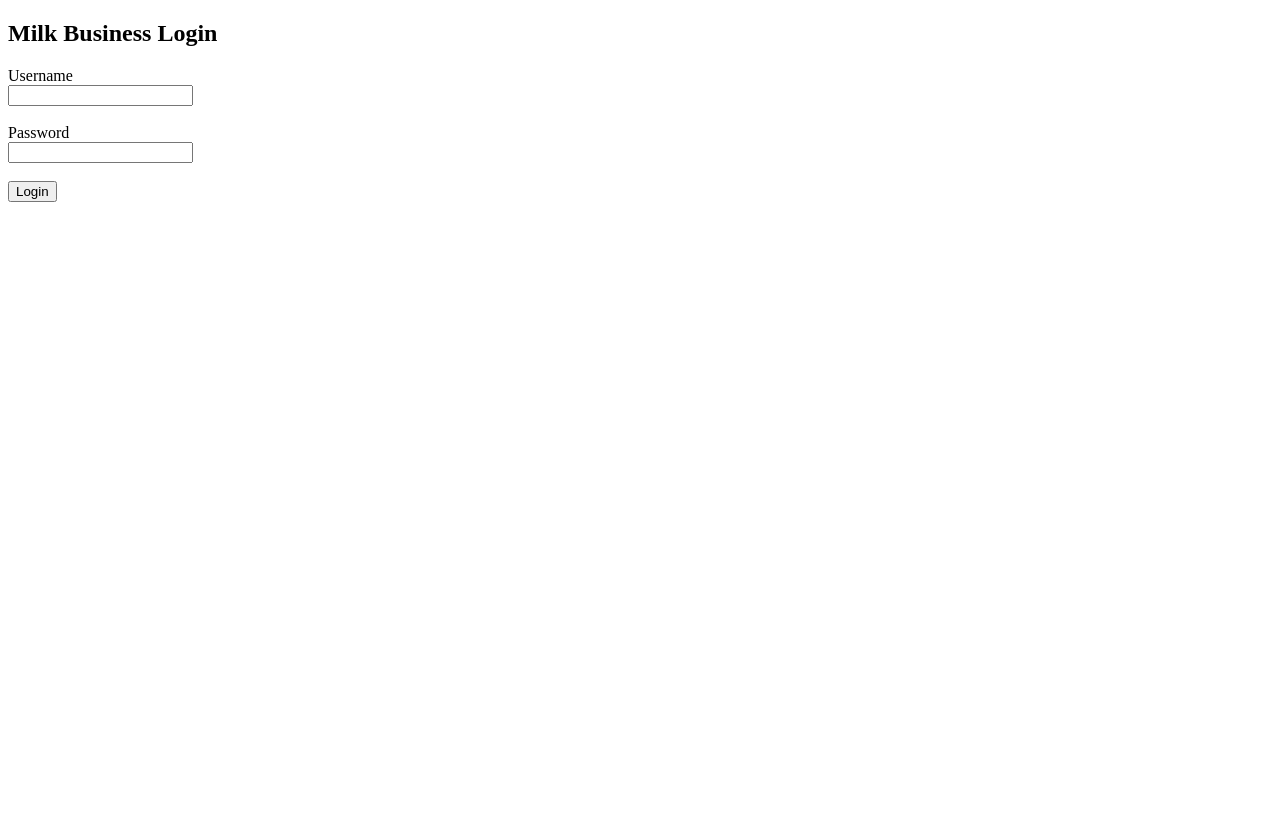
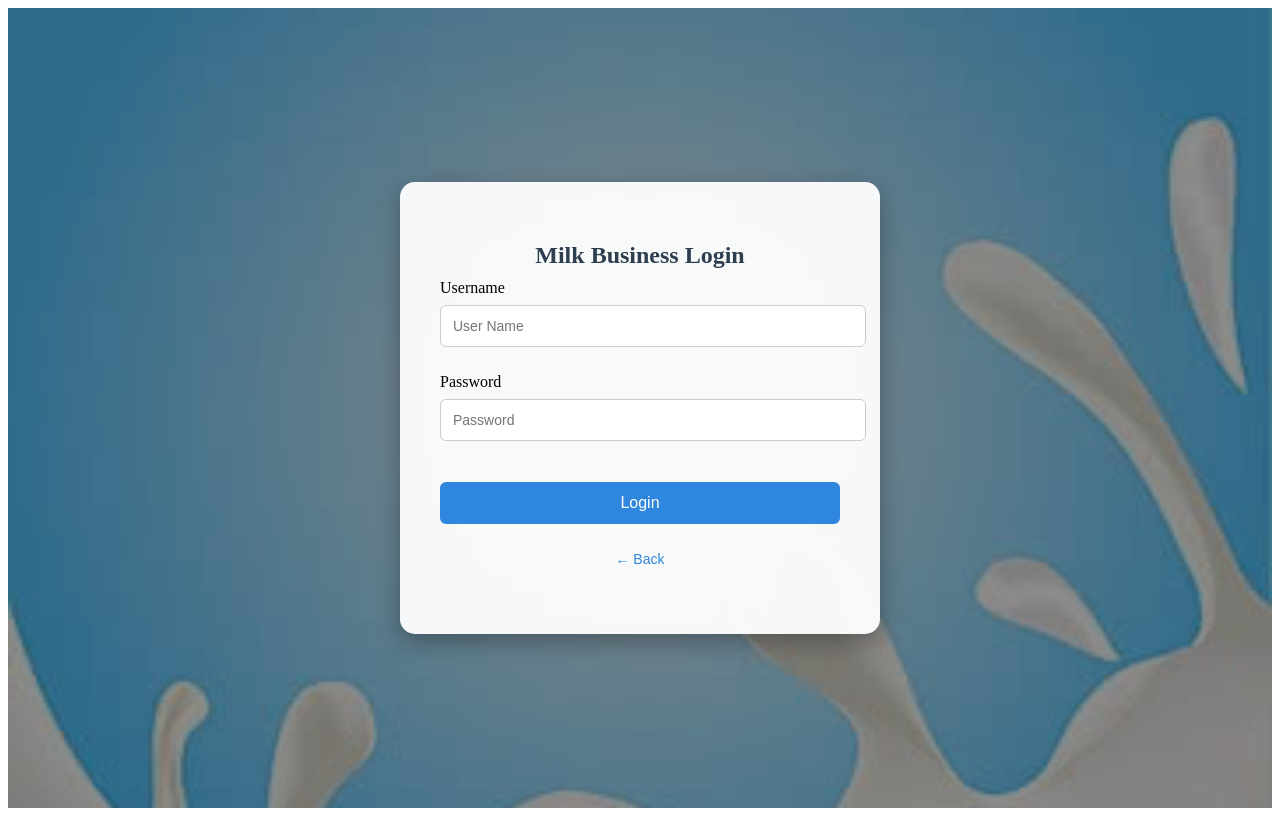
Before and after one commit to GOKULNATHKUMAR/milk_management_app, an Angular app in the folder frontend/: page /login in a window 1280 px wide. Built offline with nearby package versions, Linux system fonts and the light colour scheme.

Commit message:
owner registration and login page code changes commit

```diff
--- a/frontend/src/app/features/auth/login/login.css
+++ b/frontend/src/app/features/auth/login/login.css
@@ -0,0 +1,88 @@
+.login-container {
+  height: 100vh;
+  display: flex;
+  justify-content: center;
+  align-items: center;
+
+  background:
+    linear-gradient(rgba(0,0,0,0.45), rgba(0,0,0,0.45)),
+    url('/application_login.jpg') no-repeat center center;
+
+  background-size: cover;
+}
+
+
+
+.login-card {
+  position: relative;
+  z-index: 1;
+  background: rgba(255, 255, 255, 0.95);
+  padding: 40px;
+  width: 400px;
+  border-radius: 15px;
+  text-align: left;
+  box-shadow: 0 8px 25px rgba(0, 0, 0, 0.3);
+}
+
+h2 {
+  margin-bottom: 10px;
+  color: #2c3e50;
+}
+
+.subtitle {
+  font-size: 14px;
+  margin-bottom: 20px;
+  color: #666;
+}
+
+input {
+  width: 100%;
+  padding: 12px;
+  margin: 8px 0;
+  border-radius: 6px;
+  border: 1px solid #ccc;
+  font-size: 14px;
+}
+
+
+button {
+  width: 100%;
+  padding: 12px;
+  margin-top: 15px;
+  border: none;
+  border-radius: 6px;
+  background-color: #2e86de;
+  color: white;
+  font-size: 16px;
+  cursor: pointer;
+  transition: 0.3s ease;
+}
+
+button:hover {
+  background-color: #1b4f72;
+}
+
+/* .back-link {
+  text-align: left;
+  margin-bottom: 10px;
+}
+
+.back-link a {
+  text-decoration: none;
+  color: #2e86de;
+  font-size: 14px;
+  font-weight: 500;
+}
+
+.back-link a:hover {
+  text-decoration: underline;
+} */
+
+.back-btn {
+  background: transparent;
+  border: none;
+  color: #2e86de;
+  cursor: pointer;
+  margin-bottom: 15px;
+  font-size: 14px;
+}
--- a/frontend/src/app/features/auth/login/login.html
+++ b/frontend/src/app/features/auth/login/login.html
@@ -1,15 +1,25 @@
-<h2>Milk Business Login</h2>
+<div class="login-container">
+  <div class="login-card">
+    <!-- Back Button -->
+    <!-- <div class="back-link">
+      <a routerLink="/">← Back to Home</a>
+    </div> -->
+<h2 style="text-align: center;">Milk Business Login</h2>
 
 <form (ngSubmit)="login()">
 
   <label>Username</label><br>
-  <input type="text" [(ngModel)]="username" name="username" required>
+  <input type="text" placeholder="User Name" [(ngModel)]="username" name="username" required>
   <br><br>
 
   <label>Password</label><br>
-  <input type="password" [(ngModel)]="password" name="password" required>
+  <input type="password" placeholder="Password" [(ngModel)]="password" name="password" required>
   <br><br>
 
   <button type="submit">Login</button>
-
+  <button type="button" class="back-btn" routerLink="/">
+  ← Back
+</button>
 </form>
+</div>
+</div>
--- a/frontend/src/app/features/auth/login/login.ts
+++ b/frontend/src/app/features/auth/login/login.ts
@@ -1,12 +1,12 @@
 import { Component } from '@angular/core';
 import { Auth } from '../../../core/auth';
-import { Router } from '@angular/router';
+import { Router, RouterModule } from '@angular/router';
 import { FormsModule } from '@angular/forms';
 import { CommonModule } from '@angular/common';
 @Component({
   selector: 'app-login',
   standalone: true,
-  imports: [FormsModule, CommonModule],
+  imports: [FormsModule, CommonModule,RouterModule],
   templateUrl: './login.html',
   styleUrl: './login.css',
 })
@@ -20,6 +20,10 @@ export class Login {
   ) {}
 
   login() {
+  if (this.username.length !=10) {
+      alert("Enter valid username");
+      return;
+    }
   this.auth.login(this.username, this.password)
     .subscribe((res: any) => {
       this.auth.saveToken(res.access_token);
--- a/frontend/src/app/features/auth/register/register.css
+++ b/frontend/src/app/features/auth/register/register.css
@@ -72,3 +72,19 @@ button:hover {
   margin-top: 15px;
   font-size: 14px;
 }
+
+.back-link {
+  text-align: left;
+  margin-bottom: 10px;
+}
+
+.back-link a {
+  text-decoration: none;
+  color: #2e86de;
+  font-size: 14px;
+  font-weight: 500;
+}
+
+.back-link a:hover {
+  text-decoration: underline;
+}
--- a/frontend/src/app/features/auth/register/register.html
+++ b/frontend/src/app/features/auth/register/register.html
@@ -1,6 +1,9 @@
 <div class="register-container">
   <div class="register-card">
-
+    <!-- Back Button -->
+    <div class="back-link">
+      <a routerLink="/">← Back to Home</a>
+    </div>
     <h2>Owner Registration 🐄</h2>
     <p class="subtitle">Create your dairy management account</p>
 
--- a/frontend/src/app/features/auth/register/register.ts
+++ b/frontend/src/app/features/auth/register/register.ts
@@ -1,5 +1,5 @@
 import { Component } from '@angular/core';
-import { Router } from '@angular/router';
+import { Router, RouterModule } from '@angular/router';
 import { Auth } from '../../../core/auth';
 import { CommonModule } from '@angular/common';
 import { FormsModule } from '@angular/forms';
@@ -7,7 +7,7 @@ import { FormsModule } from '@angular/forms';
 @Component({
   selector: 'app-register',
   standalone: true,
-  imports: [CommonModule, FormsModule],
+  imports: [CommonModule, FormsModule, RouterModule],
   templateUrl: './register.html',
   styleUrl: './register.css',
 })
```
Also changed, not shown: frontend/public/application_login.jpg (added).
